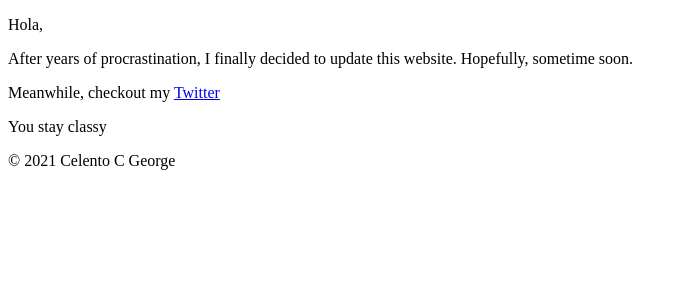
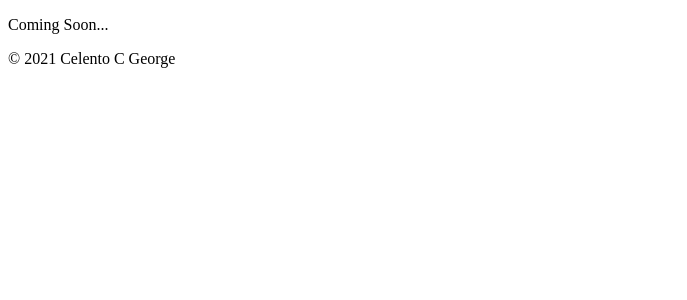
Before and after one commit to celento/celento.me-, a Next.js app: page / in a window 1280 px wide. Shown: the top 300 px of the page, without its empty margins (0-687 px from the left). Built offline with nearby package versions, Linux system fonts and the light colour scheme.

Commit message:
Update index.js

```diff
--- a/pages/index.js
+++ b/pages/index.js
@@ -14,11 +14,9 @@ export default function Home() {
       <main className="flex flex-col items-center justify-center w-full flex-1 px-10 max-w-3xl">
 
         <p className="mt-3 text-2xl">
-         <span className="text-yellow-500">Hola,</span>
-         <p className="my-1">After years of procrastination, I finally decided to update this website. Hopefully, sometime soon.</p>
-         <p className="text-base my-2">Meanwhile, checkout my <a target="_blank" className=" text-yellow-500 hover:underline transition-all hover:opacity-80" href="https://www.twitter.com/celento">Twitter</a></p>
 
-         <p className="italic text-base">You stay classy</p>
+         <p className="my-1">Coming Soon...</p>
+
         </p>
 
 
```
